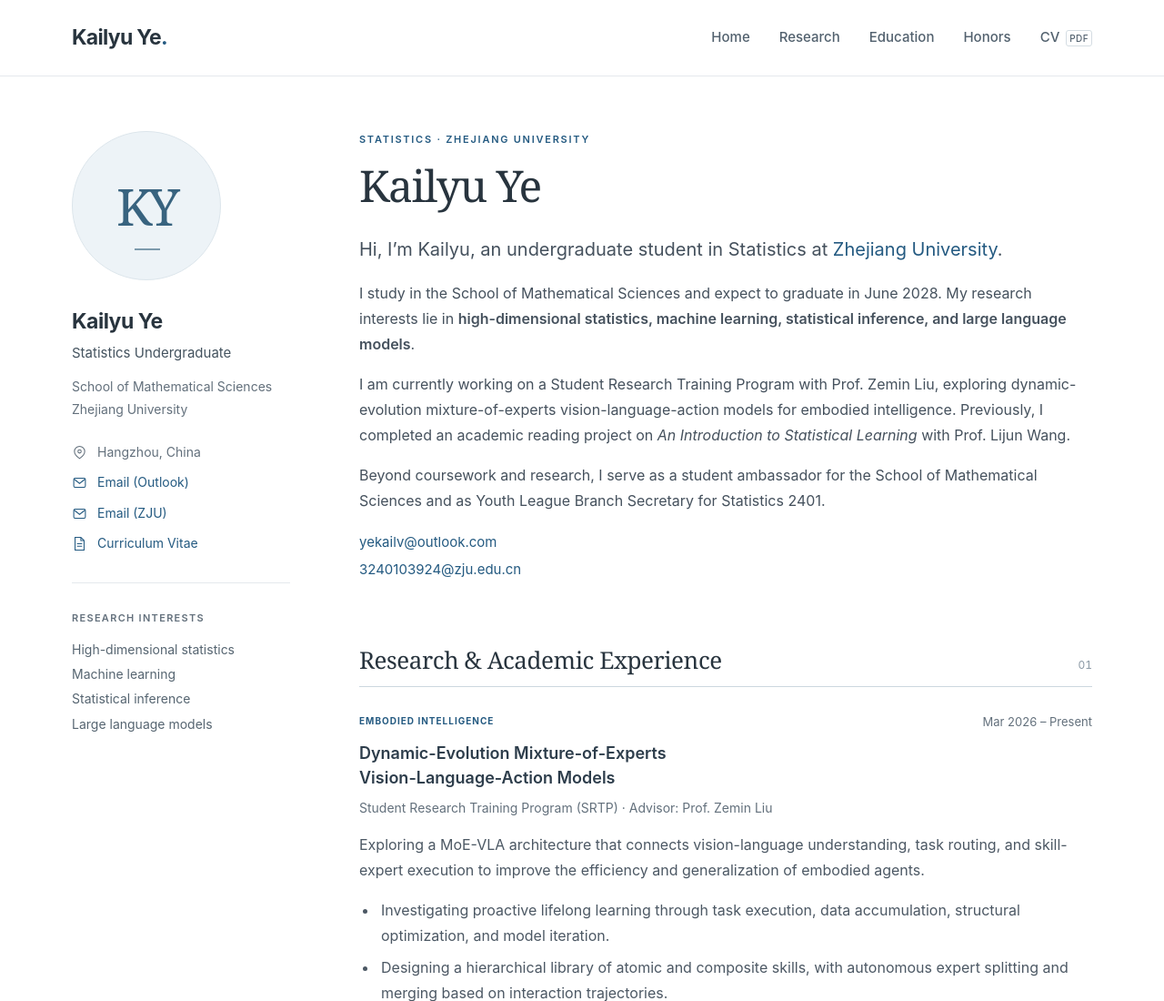
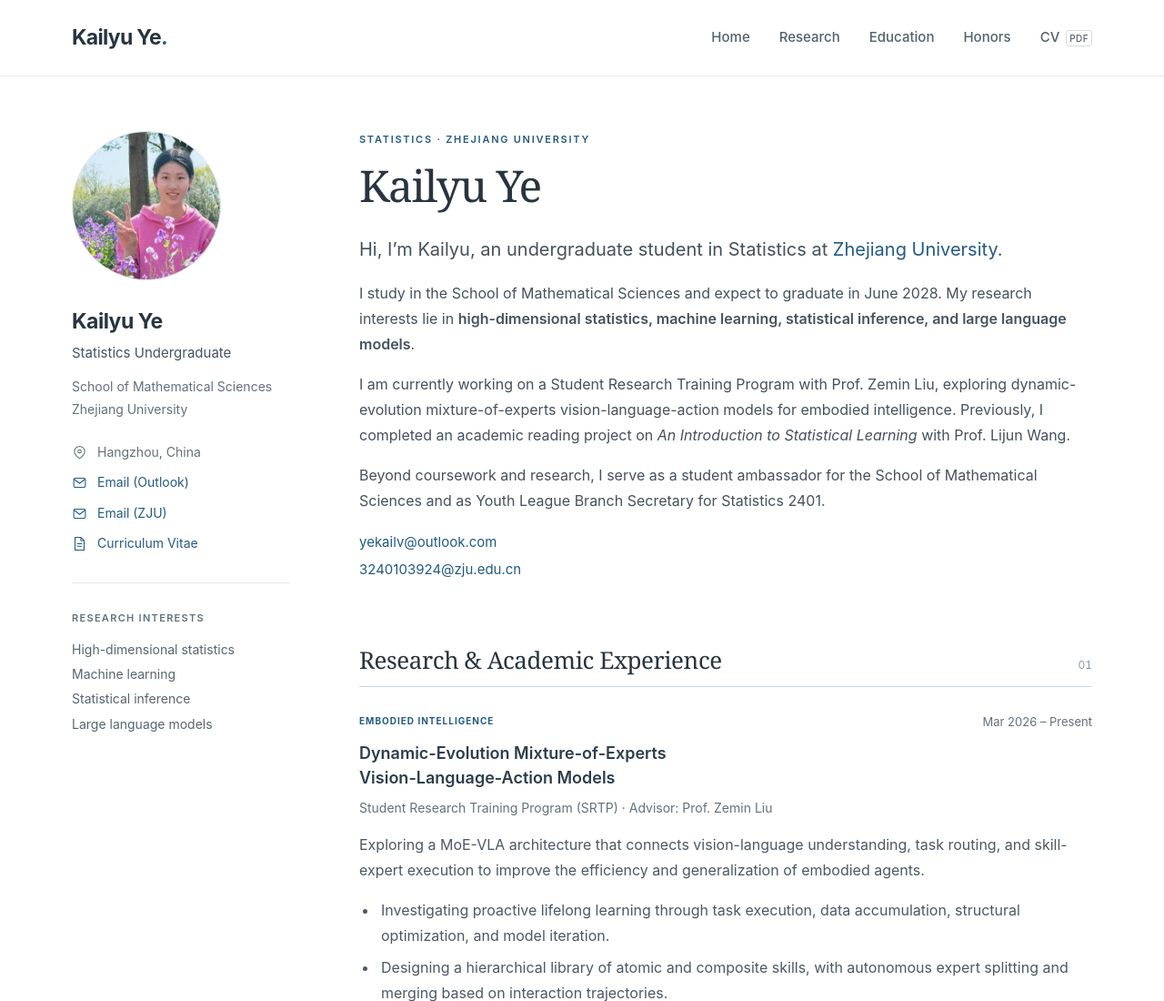
Before and after one commit to yekailv/yekailv.github.io, a plain HTML site: page index.html in a window 1280 px wide. Shown: the top 1100 px of the page at 91% size. Drawn offline with Linux system fonts and the light colour scheme.

Commit message:
Use supplied portrait as homepage profile photo

```diff
--- a/index.html
+++ b/index.html
@@ -19,7 +19,7 @@
 </header>
 <div class="layout">
   <aside class="profile" aria-label="Personal information">
-    <div class="monogram" aria-hidden="true">KY<span></span></div>
+    <img class="monogram" src="profile.jpg" alt="Kailyu Ye" width="164" height="164" style="object-fit:cover;object-position:65% 35%;" fetchpriority="high">
     <h2>Kailyu Ye</h2>
     <p class="role">Statistics Undergraduate</p>
     <p class="affiliation">School of Mathematical Sciences<br>Zhejiang University</p>
```
Also changed, not shown: profile.jpg (added).
